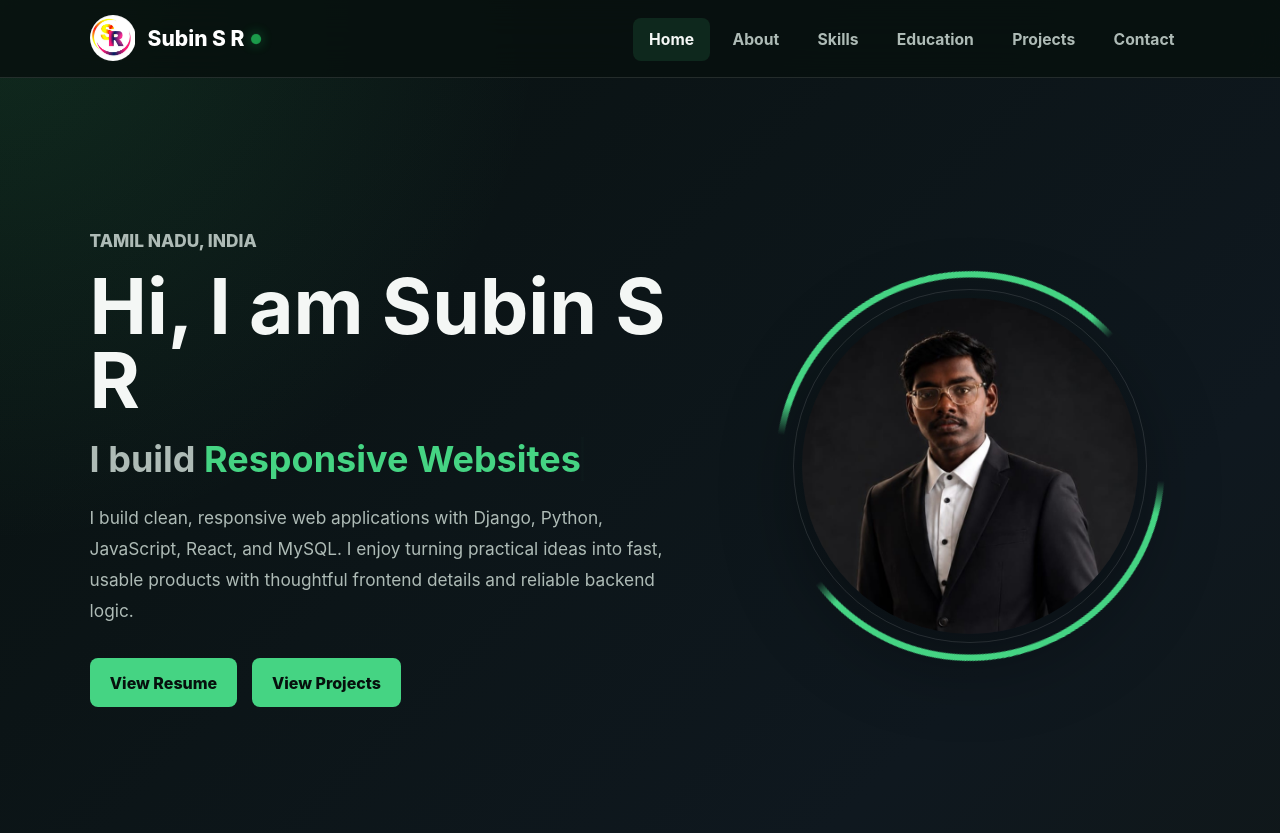
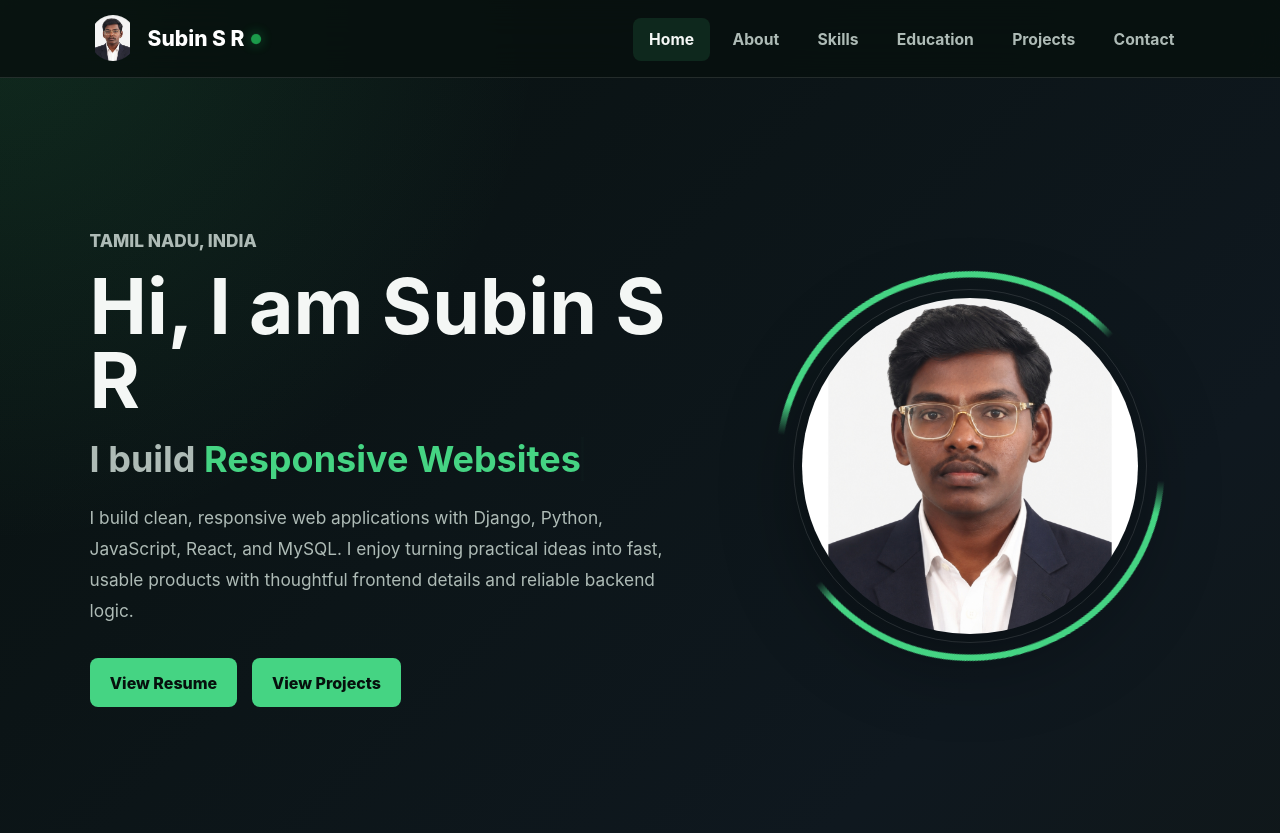
Before and after one commit to Subin-2005/subin---portfolio, a Django app: page / in a window 1280 px wide. Shown: the top 833 px of the page. Run offline with Django 5.2, Linux system fonts and the light colour scheme.

Commit message:
change the image and logo

```diff
--- a/portfolio/static/styles.css
+++ b/portfolio/static/styles.css
@@ -71,6 +71,8 @@ header {
 .logo-link:hover {
   transform: translateY(-2px);
 }
+
+
 
 .logo-img {
   width: 46px;
--- a/portfolio/templates/base.html
+++ b/portfolio/templates/base.html
@@ -12,7 +12,7 @@
         <header>
             <div class="brand-name">
                 <a href="/" class="logo-link">
-                    <img src="{% static 'images/logo.jpeg' %}" alt="Subin S R Logo" class="logo-img">
+                    <img src="{% static 'images/subin-photo.jpeg' %}" alt="Subin S R Logo" class="logo-img">
                     <span class="logo-text">Subin S R</span>
                 </a>
             </div>
--- a/portfolio/templates/home.html
+++ b/portfolio/templates/home.html
@@ -18,7 +18,7 @@
 
     <div class="profile-img">
         <span class="profile-ring"></span>
-        <img src="{% static 'images/subin5.jpeg' %}" alt="{{ profile.name }}">
+        <img src="{% static 'images/subin1-photo.jpeg' %}" alt="{{ profile.name }}">
     </div>
 </section>
 
```
Also changed, not shown: portfolio/static/images/subin-photo.jpeg (added), portfolio/static/images/subin1-photo.jpeg (added), portfolio/static/images/subin1.jpeg (deleted), portfolio/static/images/subin2.jpeg (deleted), portfolio/static/images/subin3.jpeg (deleted).
